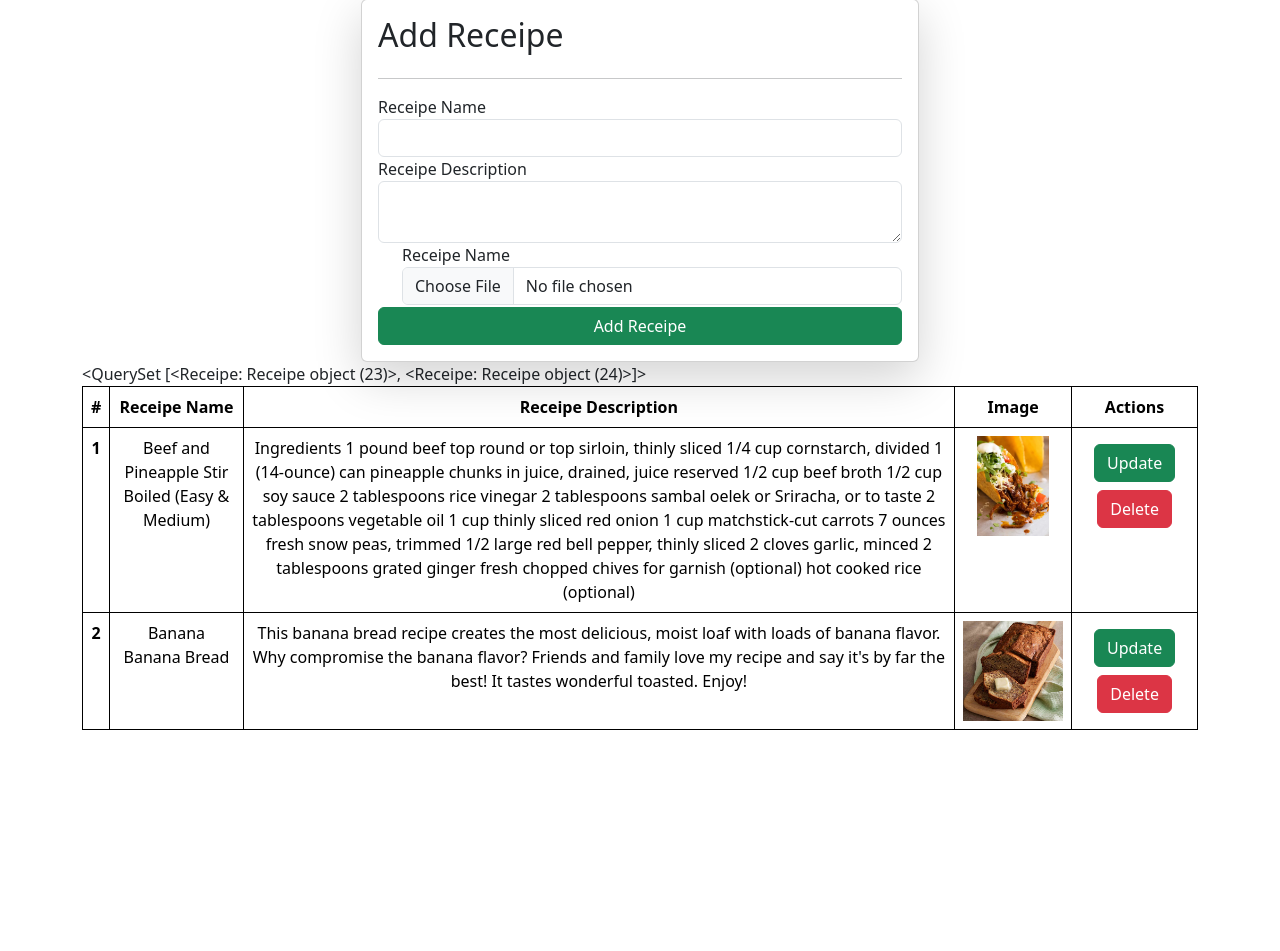
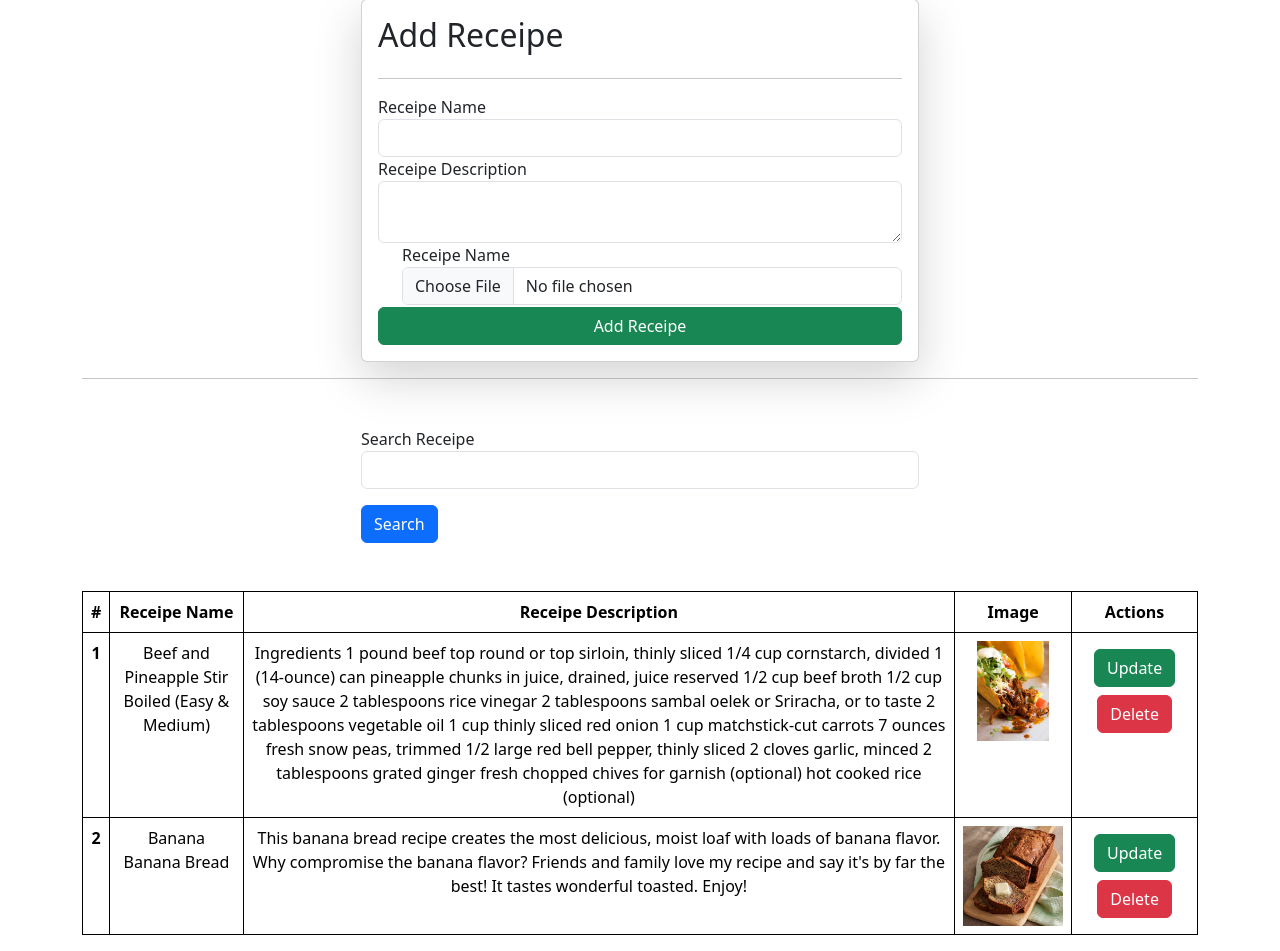
Before and after one commit to snmath-pi/DjangoX, a Django app: page /receipes/ in a window 1280 px wide. Shown: the part 49-1000 px from the top of the page. Before the commit the page ends 779 px from the top, so only its background shows below. Run offline with Django 3.2, Linux system fonts and the light colour scheme; data comes from the database, SQL or seed files in the repository; both versions use the stored data as it was after the commit.

Commit message:
completed project receipe app

```diff
--- a/vege/templates/receipes.html
+++ b/vege/templates/receipes.html
@@ -3,6 +3,8 @@
 
 
 <div class="container mt-5">
+
+
     <form class="col-6 mx-auto card p-3 shadow-lg" method="post" enctype="multipart/form-data">
         {%csrf_token%}
         <h2>Add Receipe</h2>
@@ -22,9 +24,20 @@
         </div>
         <button type="submit" class="btn btn-success">Add Receipe</button>
       </form>
+      <hr>
+      <div class="mt-5">
+        <div class="mx-auto col-6">
+          <form action="">
+            <div class="mb-3">
+              <label for="exampleInputEmail1">Search Receipe</label>
+              <input name="search" type="text" class="form-control" >
 
-      {{receipes}}
-      <table class="table">
+            </div>
+            <button type="submit" class="btn btn-primary">Search</button>
+          </form>
+        </div>
+      </div>
+      <table class="table mt-5">
         <thead>
           <tr>
             <th scope="col">#</th>
@@ -44,9 +57,9 @@
               <img src="/media/{{receipe.receipe_image}}" style="height:100px">
             </td>
             <td>
-              <a href="update-receipe/{{receipe.id}}" class="btn btn-success m-2">Update</a>
+              <a href="/update-receipe/{{receipe.id}}/" class="btn btn-success m-2">Update</a>
 
-              <a href="/delete-receipe/{{receipe.id}}" class="btn btn-danger">Delete</a>
+              <a href="/delete-receipe/{{receipe.id}}/" class="btn btn-danger">Delete</a>
             </td>
           </tr>
           {%endfor%}
--- a/vege/templates/updatereceipes.html
+++ b/vege/templates/update_receipes.html
@@ -9,12 +9,12 @@
         <hr>
         <div>
           <label for="exampleInputEmail1">Receipe Name</label>
-          <input name="receipe_name" type="text" class="form-control" required="text">
+          <input name="receipe_name" type="text" class="form-control" required="text" value = "{{receipe.receipe_name}}" >
 
         </div>
         <div class="form-group">
           <label for="exampleInputPassword1">Receipe Description</label>
-          <textarea name="receipe_discription" class="form-control" required="text"></textarea>
+          <textarea name="receipe_discription" class="form-control" required="text" >{{receipe.receipe_discription}}</textarea>
         </div>
         <div class="form-check">
           <label class="form-check-label" for="exampleCheck1">Receipe Name</label>
@@ -23,7 +23,6 @@
         <button type="submit" class="btn btn-success">Update Receipe</button>
       </form>
 
-      {{receipes}}
 
 </div>
 {%endblock%}
--- a/vege/views.py
+++ b/vege/views.py
@@ -18,6 +18,10 @@ def receipes(request):
         return redirect('/receipes/')
 
     queryset = Receipe.objects.all()
+
+    if request.GET.get('search'):
+        queryset = queryset.filter(receipe_name__icontains=request.GET.get('search'))
+
     context = {'receipes': queryset}
     return render(request, 'receipes.html', context)
 
@@ -29,5 +33,18 @@ def delete_receipe(request, id):
 
 def update_receipe(request, id):
     queryset = Receipe.objects.get(id=id)
+
+    if request.method== "POST":
+        data = request.POST
+        receipe_name = data.get('receipe_name')
+        receipe_discription = data.get('receipe_discription')
+        receipe_image = request.FILES.get('receipe_image')
+        queryset.receipe_name = receipe_name
+        queryset.receipe_discription = receipe_discription
+        if receipe_image:
+            queryset.receipe_image = receipe_image
+        queryset.save()
+        return redirect('/receipes/')
+
     context = {'receipe': queryset}
     return render(request, 'update_receipes.html', context)
```
Also changed, not shown: db.sqlite3, public/static/receipe/20144-banana-banana-bread-mfs-60-bddcb8e0caac452386de52f6fecf33db.jpg (added), public/static/receipe/Chicken-Tacos_3_KQgpWen.jpg (added).
